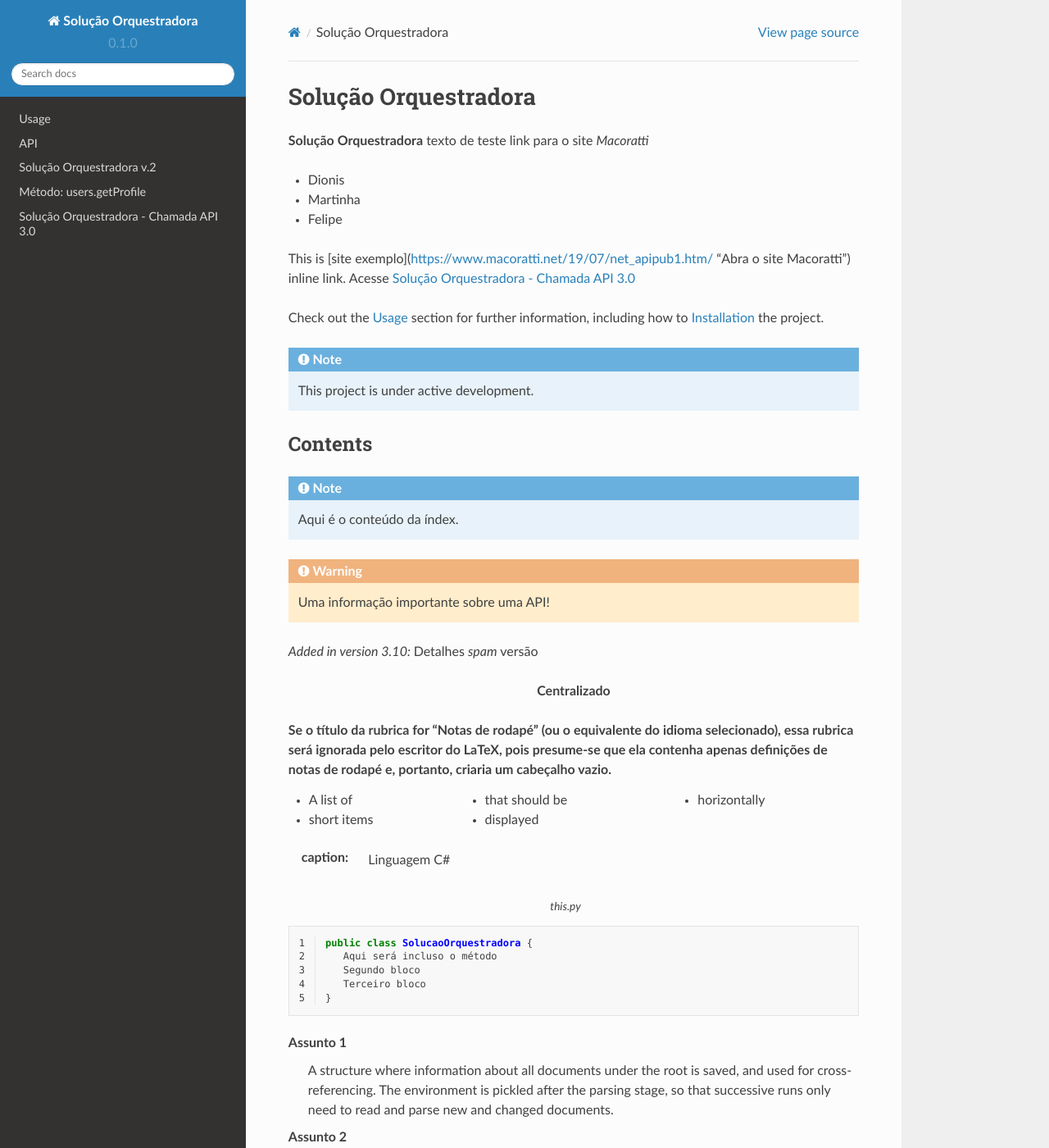
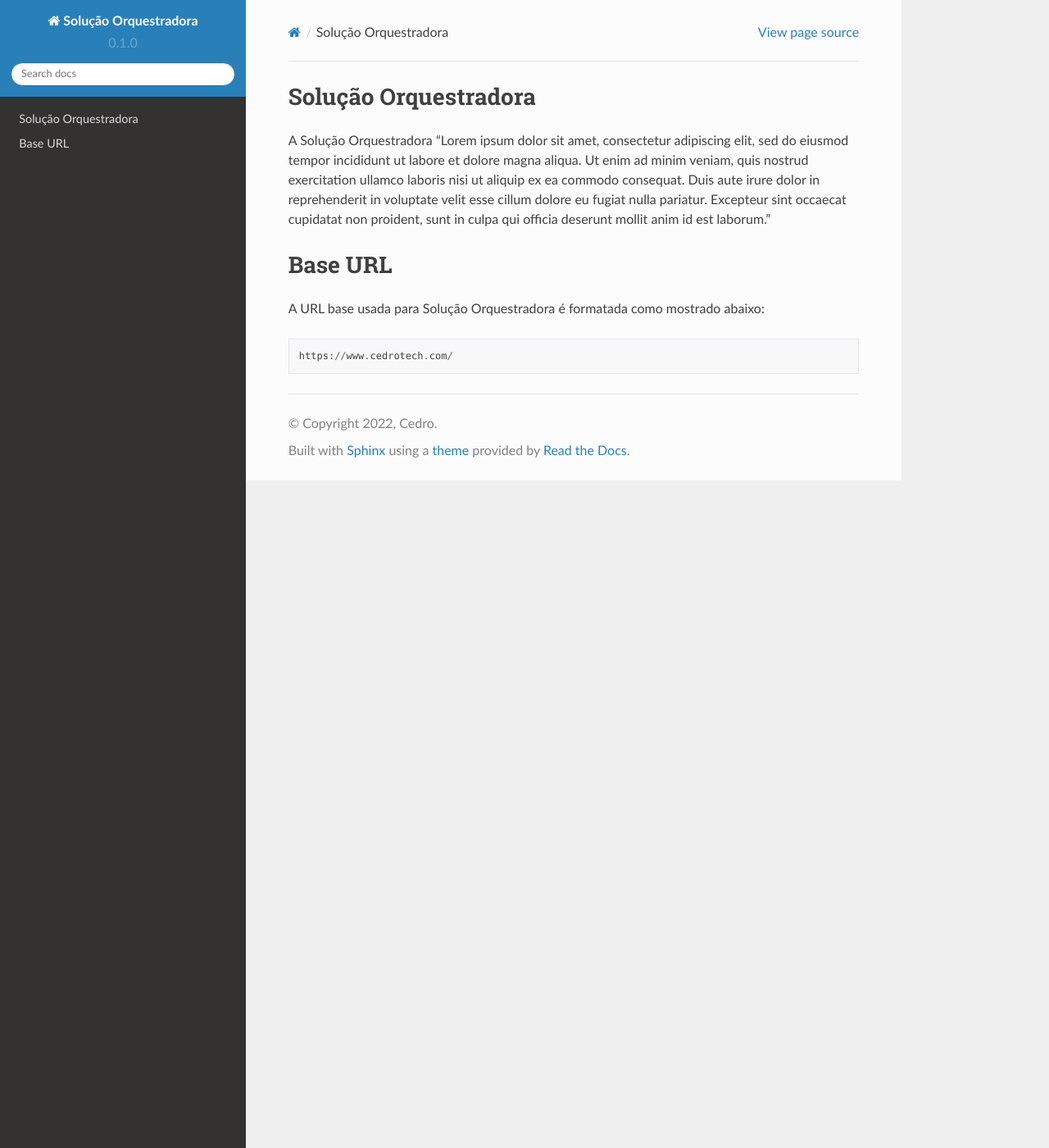
Before and after one commit to dionisribeiro/solucao-orquestradora, a Sphinx documentation site: the page built from docs/source/index.rst, in a window 1280 px wide and 1400 px high. Shown: the whole window at 82% size. Built offline with Sphinx 7.4.7 and the Read the Docs theme 2.0.0, drawn with Linux system fonts in a browser that asks for light colours; some of the changed text lies outside the part shown.

Commit message:
Update index.rst

```diff
--- a/docs/source/index.rst
+++ b/docs/source/index.rst
@@ -1,85 +1,12 @@
 Solução Orquestradora
 ===================================
+A Solução Orquestradora "Lorem ipsum dolor sit amet, consectetur adipiscing elit, sed do eiusmod tempor incididunt ut labore et dolore magna aliqua. Ut enim ad minim veniam, quis nostrud exercitation ullamco laboris nisi ut aliquip ex ea commodo consequat. Duis aute irure dolor in reprehenderit in voluptate velit esse cillum dolore eu fugiat nulla pariatur. Excepteur sint occaecat cupidatat non proident, sunt in culpa qui officia deserunt mollit anim id est laborum."
 
-**Solução Orquestradora** texto de teste
-link para o site *Macoratti*
+Base URL
+========
 
-* Dionis
-* Martinha
-* Felipe
+A URL base usada para Solução Orquestradora é formatada como mostrado abaixo:
 
-This is [site exemplo](https://www.macoratti.net/19/07/net_apipub1.htm/ "Abra o site Macoratti") inline link.
-Acesse :doc:`solucao`
+.. code-block::
 
-
-Check out the :doc:`usage` section for further information, including
-how to :ref:`installation` the project.
-
-.. note::
-
-   This project is under active development.
-
-Contents
---------
-.. toctree::
-   :hidden:
-
-   usage
-   api
-   solucao-v2
-   solucao
-
-.. note::
-
-   Aqui é o conteúdo da índex.
-
-.. warning::
-
-   Uma informação importante sobre uma API!
-
-.. versionadded:: 3.10
-   Detalhes *spam* versão
-
-.. centered:: Centralizado
-
-.. rubric::
-   Se o título da rubrica for “Notas de rodapé” (ou o equivalente do idioma selecionado), essa rubrica será ignorada pelo escritor do LaTeX,
-   pois presume-se que ela contenha apenas definições de notas de rodapé e, portanto, criaria um cabeçalho vazio.
-
-.. hlist::
-   :columns: 3
-
-   * A list of
-   * short items
-   * that should be
-   * displayed
-   * horizontally
-
-:caption: Linguagem C#
-
-.. code-block:: c#
-   :caption: this.py
-   :name: this-py
-   :linenos:
-
-   public class SolucaoOrquestradora {
-      Aqui será incluso o método
-      Segundo bloco
-      Terceiro bloco
-   }
-
-.. glossary::
-
-   Assunto 1
-      A structure where information about all documents under the root is
-      saved, and used for cross-referencing.  The environment is pickled
-      after the parsing stage, so that successive runs only need to read
-      and parse new and changed documents.
-
-   Assunto 2
-      The directory which, including its subdirectories, contains all
-      source files for one Sphinx project.
-
-Parei aqui Marcação Meta-Informação
-
-.. sectionauthor:: Guido van Rossum <guido@python.org>
+   https://www.cedrotech.com/
```
